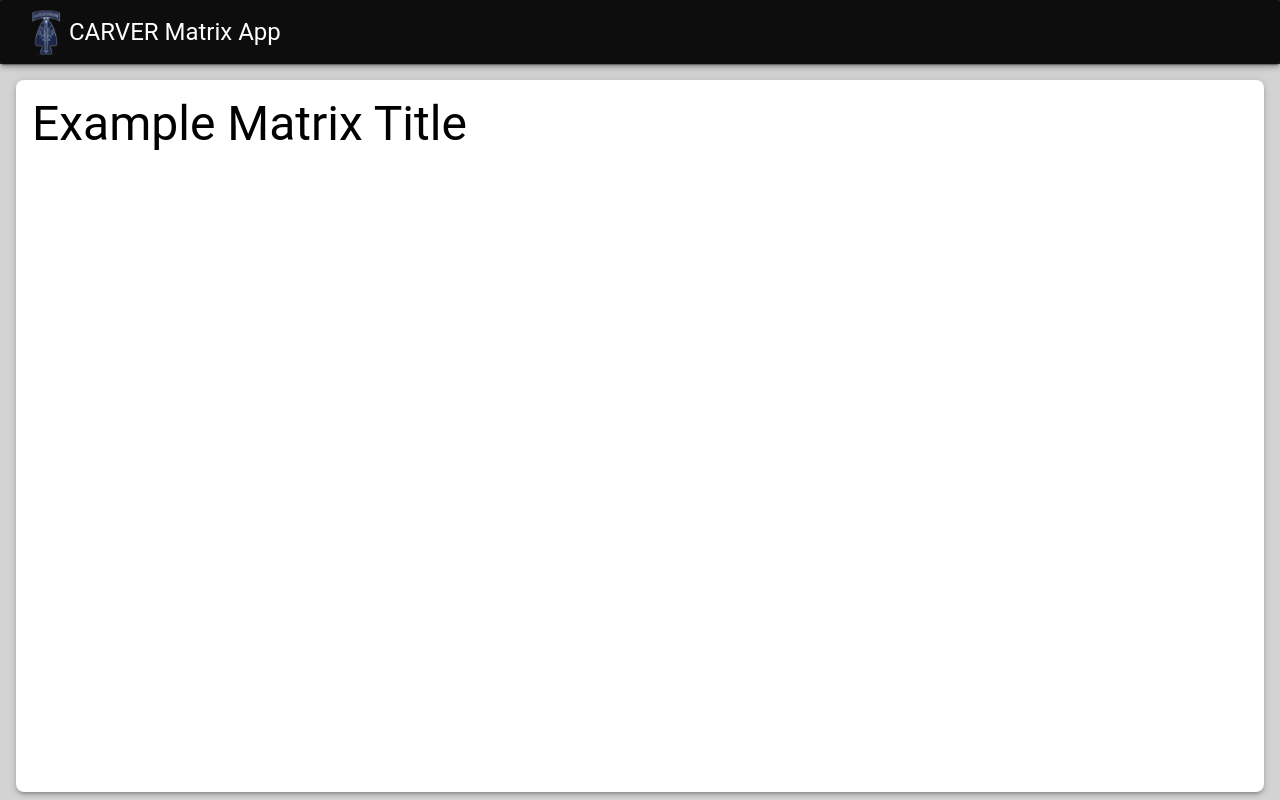
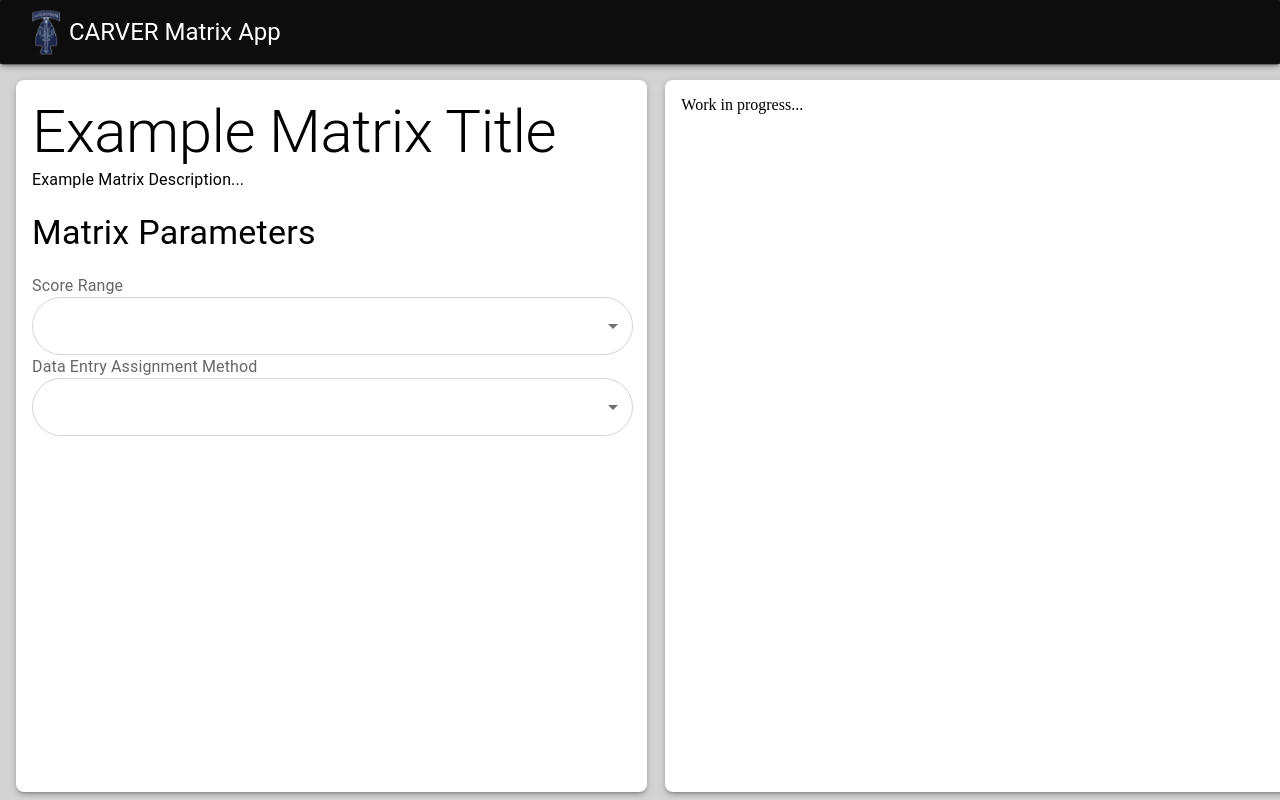
Before and after one commit to garyorsargos/carver-matrix, a React (Vite) app in the folder ui/: page /CreateMatrix in a window 1280 px wide. Built offline with nearby package versions, Linux system fonts and the light colour scheme.

Commit message:
Titles, Input Labels, + more

```diff
--- a/ui/src/pages/CreateMatrix.tsx
+++ b/ui/src/pages/CreateMatrix.tsx
@@ -1,7 +1,7 @@
-import { Box, Typography } from "@mui/material";
-
+import { Box, FormControl, InputLabel, MenuItem, Select, Typography } from "@mui/material";
 export const CreateMatrix: React.FC = () => {
   return (
+    // This Box is for the whole screen (background); where every other box will be built on.
     <Box
       sx={{
         backgroundColor: 'lightgray',
@@ -13,21 +13,131 @@ export const CreateMatrix: React.FC = () => {
         p: 2
       }}
     >
+      {/* This Box is the Left-Half of the screen and it deals with filling the Matrix Parameters and Global Category Multipliers*/}
       <Box
         id='matrixCreatorBox'
         sx={{
           backgroundColor: 'white',
           p: 2,
           borderRadius: 2,
-          width: '95%',
+          width: '50%',
           height: '85%',
           boxShadow: 3,
           position: 'center',
           top: '10px',
           display: 'flex',
+          alignItems: 'flex-start',
+          flexDirection: 'column'
         }}
       >
-        <Typography variant="h3">Example Matrix Title</Typography>
+        <Typography variant="h2">Example Matrix Title</Typography>
+        <Typography variant="body1">Example Matrix Description...</Typography>
+
+        {/* Space of 50px (INEFFICIENT, CONSIDER USING STACK COMPONENT INSTEAD) */}
+        <Box sx={{ height: '50px' }}></Box>
+
+        <Typography variant="h4">Matrix Parameters</Typography>
+
+        {/* Space of 50px (INEFFICIENT, CONSIDER USING STACK COMPONENT INSTEAD) */}
+        <Box sx={{ height: '50px' }}></Box>
+
+        {/* This Box is for the Matrix Parameters */}
+        <Box
+        id='matrixParametersBox'
+        sx={{
+          backgroundColor: 'white',
+          width: '100%',
+          height: '100%',
+          position: 'center',
+          display: 'flex',
+          alignItems: 'flex-start',
+          flexDirection: 'column'
+        }}
+        >
+
+          {/* Input Label Box */}
+          <InputLabel id="score-range-label">Score Range</InputLabel>
+          <FormControl fullWidth sx={{ border: '1px solid lightgray', borderRadius: '50px'}}>
+              <Select
+                labelId="score-range-label"
+                id="score-range-select"
+                value={0}
+                label="Score Range"
+                variant="outlined"
+                sx={{
+                  borderRadius: '50px',
+                  '& .MuiOutlinedInput-notchedOutline': {
+                    borderRadius: '50px',
+                  }
+                }}
+              >
+              <MenuItem value={10}>Ten</MenuItem>
+              <MenuItem value={20}>Twenty</MenuItem>
+              <MenuItem value={30}>Thirty</MenuItem>
+            </Select>
+          </FormControl>
+
+          {/* Input Label Box */}
+          <InputLabel id="score-range-label">Data Entry Assignment Method</InputLabel>
+          <FormControl fullWidth sx={{ border: '1px solid lightgray', borderRadius: '50px'}}>
+              <Select
+                labelId="demo-simple-select-label"
+                id="demo-simple-select"
+                value={0}
+                label="Method"
+                variant="outlined"
+                sx={{
+                  borderRadius: '50px',
+                  '& .MuiOutlinedInput-notchedOutline': {
+                    borderRadius: '50px',
+                  }
+                }}
+              >
+              <MenuItem value={10}>Ten</MenuItem>
+              <MenuItem value={20}>Twenty</MenuItem>
+              <MenuItem value={30}>Thirty</MenuItem>
+            </Select>
+          </FormControl>
+        </Box>
+
+        {/* This Box is for the Global Category Multipliers */}
+        <Box
+        id='GlobalCategoryMultipliersBox'
+        sx={{
+          backgroundColor: 'white',
+          width: '50%',
+          height: '85%',
+          position: 'center',
+          display: 'flex',
+          alignItems: 'flex-start',
+          flexDirection: 'column'
+        }}
+        >
+          {/* TO DO: implement CARVER Global Category Multipliers (i.e., 1.2x Criticality, 0.8x Recognizability, etc) */}
+        </Box>
+      </Box>
+
+      {/* Space between the Boxes */}
+      <Box sx={{ width: '20px' }} />
+
+      {/* This Box is the Right-Half of the screen and it deals with managing participants */}
+      <Box
+        id='manageParticipantsBox'
+        sx={{
+          backgroundColor: 'white',
+          p: 2,
+          borderRadius: 2,
+          width: '50%',
+          height: '85%',
+          boxShadow: 3,
+          position: 'center',
+          top: '10px',
+          display: 'flex',
+          alignItems: 'flex-start',
+          flexDirection: 'column'
+        }}
+      >
+        Work in progress...
       </Box>
     </Box>
   );
```
